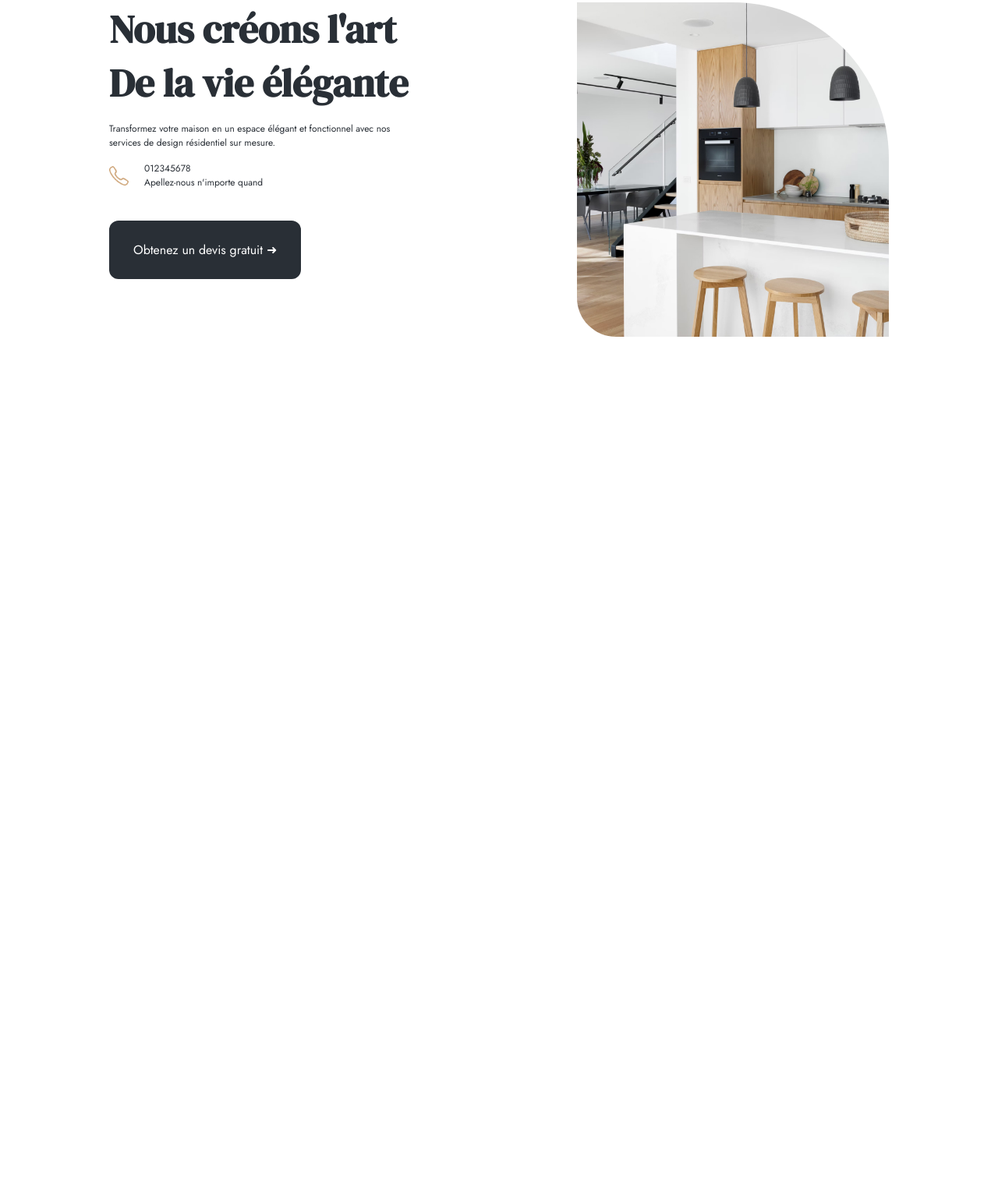
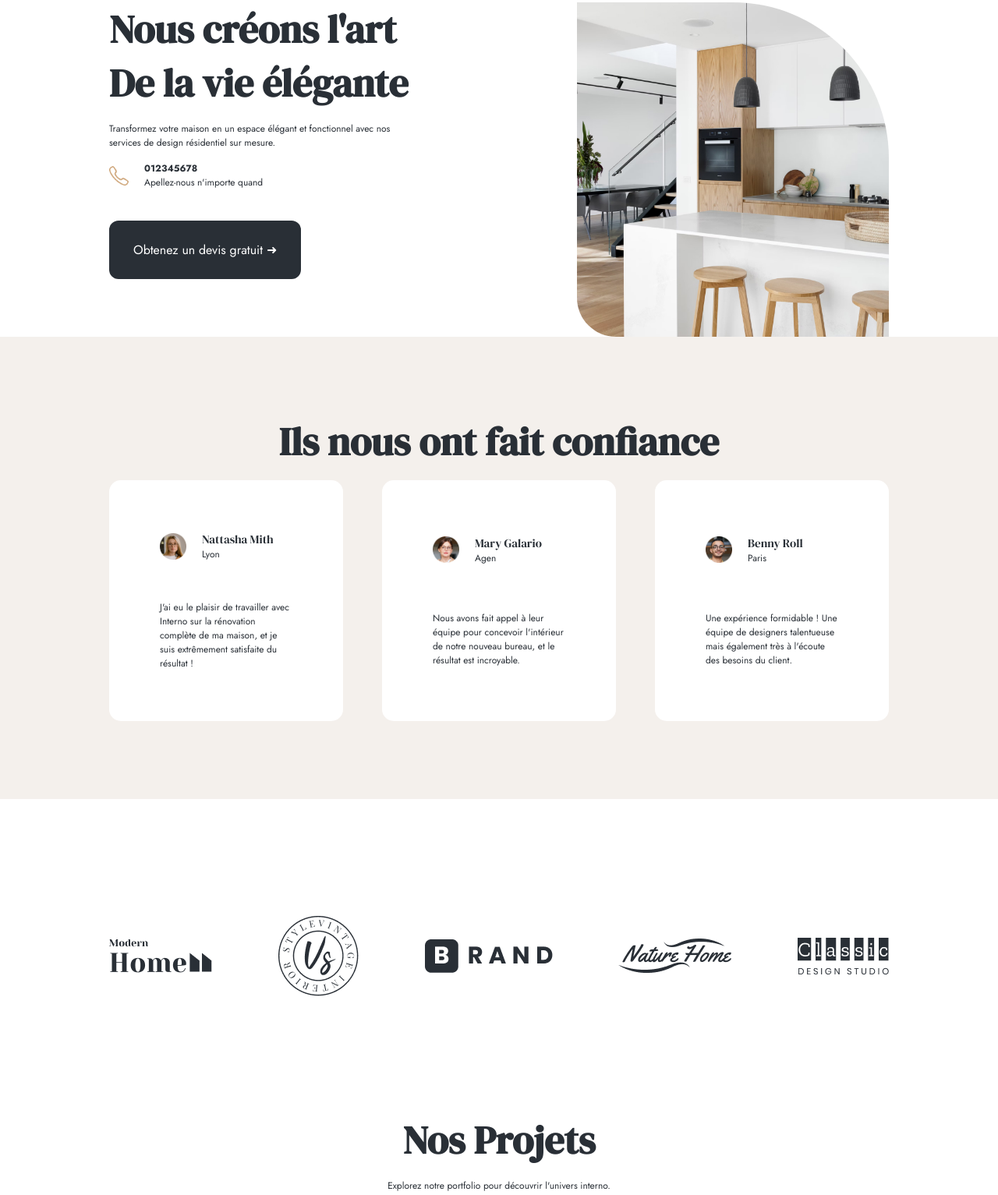
Before and after one commit to Cynthiadurand/Interno, a plain HTML site: page index.html in a window 1280 px wide. Shown: the part 1282-2815 px from the top of the page at 78% size. Before the commit the page ends 1714 px from the top, so only its background shows below. Drawn offline with Linux system fonts and the light colour scheme.

Commit message:
on est des boss

```diff
--- a/index.html
+++ b/index.html
@@ -90,7 +90,83 @@
 
         </section>
 
+        <!-- SECTION AVIS CLIENTS -->
+        <section class="sectionAvis">
+            <div class="container flex spaceBetween">
+                <h2 class="textCenter">Ils nous ont fait confiance</h2>
+
+                <!-- Carte avis 1 -->
+                <div class="card width30 flex alignCenter gap20">
+                    <img src="asset/user3.png"
+                    alt="Nattasha Mith">
+
+                    <!-- profil prénom et localisation -->
+                    <div>
+                        <p class="nomProfil">Nattasha Mith</p>
+                        <p>Lyon</p>
+                    </div>
+
+                    <p>J'ai eu le plaisir de travailler avec Interno sur la rénovation complète de ma maison, et je suis extrêmement satisfaite du résultat !</p>
+                </div>
+                <!-- Carte avis 2 -->
+                <div class="card width30 flex alignCenter gap20">
+                    <img src="asset/user2.png"
+                    alt="Mary Galario">
+
+                    <!-- profil prénom et localisation -->
+                    <div>
+                        <p class="nomProfil">Mary Galario</p>
+                        <p>Agen</p>
+                    </div>
+
+                    <p>Nous avons fait appel à leur équipe pour concevoir l'intérieur de notre nouveau bureau, et le résultat est incroyable.</p>
+                </div>
+                <!-- carte avis 3 -->
+                <div class="card width30 flex alignCenter gap20">
+                    <img src="asset/user1.png"
+                    alt="Benny Roll">
+
+                    <!-- profil prénom et localisation -->
+                    <div>
+                        <p class="nomProfil">Benny Roll</p>
+                        <p>Paris</p>
+                    </div>
+
+                    <p>Une expérience formidable ! Une équipe de designers talentueuse mais également très à l'écoute des besoins du client.</p>
+                </div>
+            </div>
+        </section>
+
+        <!-- SECTION PARTENAIRES -->
+         <section class="flex container spaceBetween alignCenter paddingTop150">
+            <img src="asset/moderne-home.png" alt="">
+            <img src="asset/vintage.png" alt="">
+            <img src="asset/brand.png" alt="">
+            <img src="asset/nature-home.png" alt="">
+            <img src="asset/classic-design.png" alt="">
+         </section>
+
+         <!-- SECTION PROJETS -->
+          <section class="container paddingTop150">
+            <h2 class="textCenter">Nos Projets</h2>
+            <p class="textCenter">Explorez notre portfolio pour découvrir l'univers interno.</p>
+
+            <!-- Boite contenant les cartes projets -->
+            <div class="flex spaceBetween containerCardProjet">
+
+                <!-- carte cuisine -->
+                 <div class="cardProjet width45 flex spaceBetween alignCenter">
+                    <img src="asset/cuisine.jpg" alt="image de cuisine">
+                    <div>
+                        <h3>Cuisine</h3>
+                        <p>Decor / Architecture</p>
+                    </div>
+                    <a href="">></a>
+                 </div>
+
+            </div>
+          </section>
     </main>
+
 </body>
-
 </html>
--- a/style.css
+++ b/style.css
@@ -29,6 +29,7 @@ h2{
     font-family: "DM Serif Display",serif;
     font-size: 50px;
     margin-bottom: 15px;
+    width: 100%;
 }
 h3{
     font-family: "DM Serif Display", serif;
@@ -39,6 +40,10 @@ h3{
 p{
     font-family: "Jost", sans-serif;
     font-size: 12px;
+}
+
+.bold{
+    font-weight: 700;
 }
 
 /* Propriété flexbox */
@@ -66,6 +71,7 @@ p{
     max-width: 1000px;
     margin: auto;
 }
+
 /* BOUTON */
 .btn{
     background-color: #292F36;
@@ -79,6 +85,11 @@ p{
     margin-top: 40px;
 }
 
+/* WIDTH */
+.width24{
+    width: 24%;
+}
+
 .width30{
     width: 30%;
 }
@@ -87,6 +98,9 @@ p{
     width: 40%;
 }
 
+.width45{
+    width: 45%;
+}
 .paddingTop150{
     padding-top: 150px;
 }
@@ -125,19 +139,64 @@ p{
 
 
 /* SECTION DEVIS */
-
-.width24{
-    width: 24%;
-}
 .imageSectionDevis{
     border-radius: 0 200px 0 50px;
 }
+
 .iconCall{
     width: 25px;
 }
+
 .pSectionDevis{
     margin-bottom: 15px;
 }
-.bold{
-    font-weight: 700px;
+
+/* SECTION AVIS CLIENT */
+.card{
+background-color: white;
+padding: 65px;
+border-radius: 15px;
 }
+.sectionAvis{
+    background-color: #f4f0ec;
+    padding-top: 100px;
+    padding-bottom: 100px;
+}
+.card>div{
+    width: 60%;
+}
+
+.card>img{
+    width: 20%;
+}
+
+.card>p{
+    margin-top: 30px;
+}
+
+.nomProfil{
+    font-family: "DM Serif Display", serif;
+    font-size: 15px;
+}
+
+/* SECTION PROJETS */
+.cardProjet{
+}
+.cardProjet>img{
+    width: 100%;
+    margin-bottom: 20px;
+
+}
+
+.cardProjet>a {
+    display: flex;
+    align-items: center;
+    justify-content: center;
+    background-color: #f4f0ec;
+    width: 70px;
+    height: 70px;
+    border-radius: 100px;
+}
+.containerCardProjet{
+    margin-top: 50px;
+}
```
